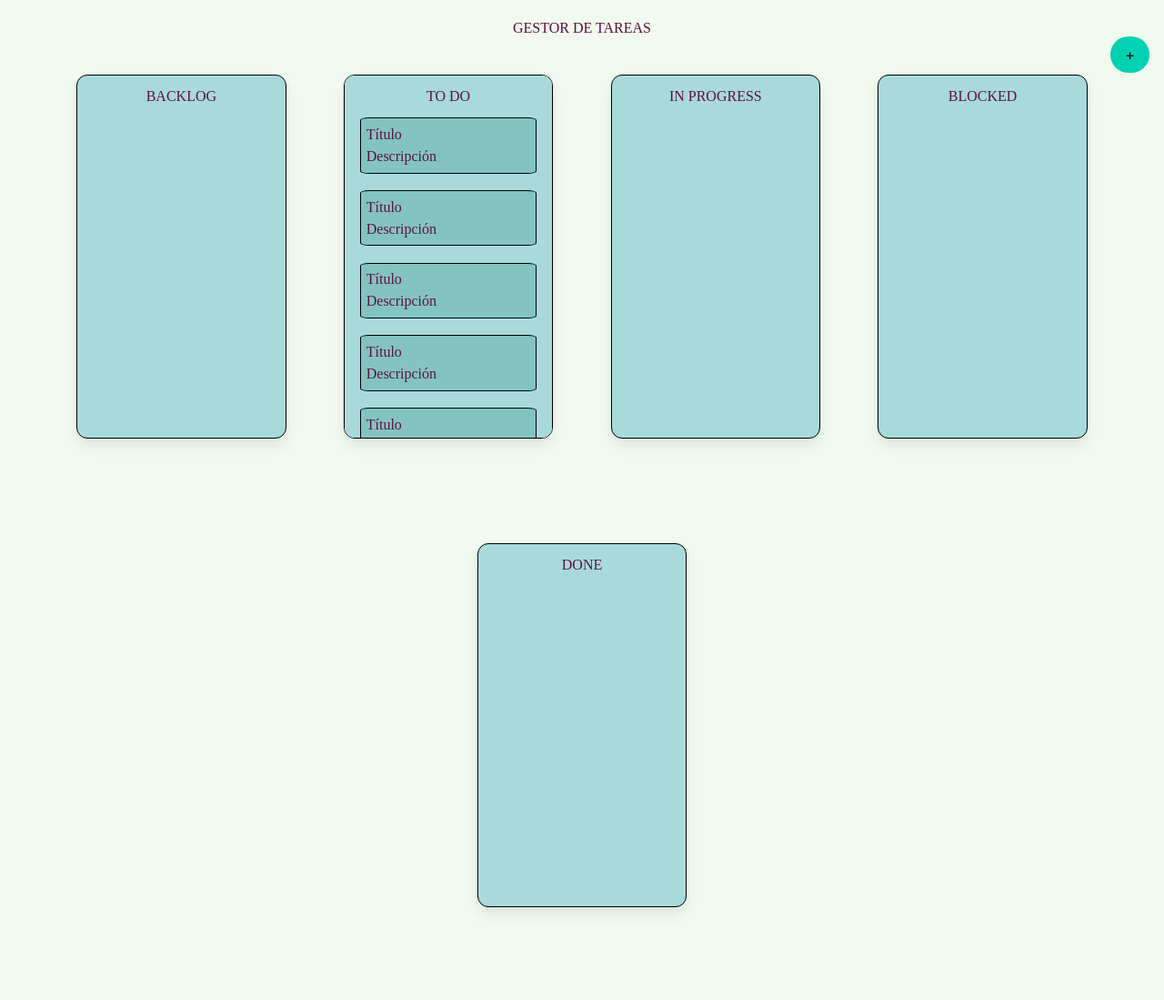
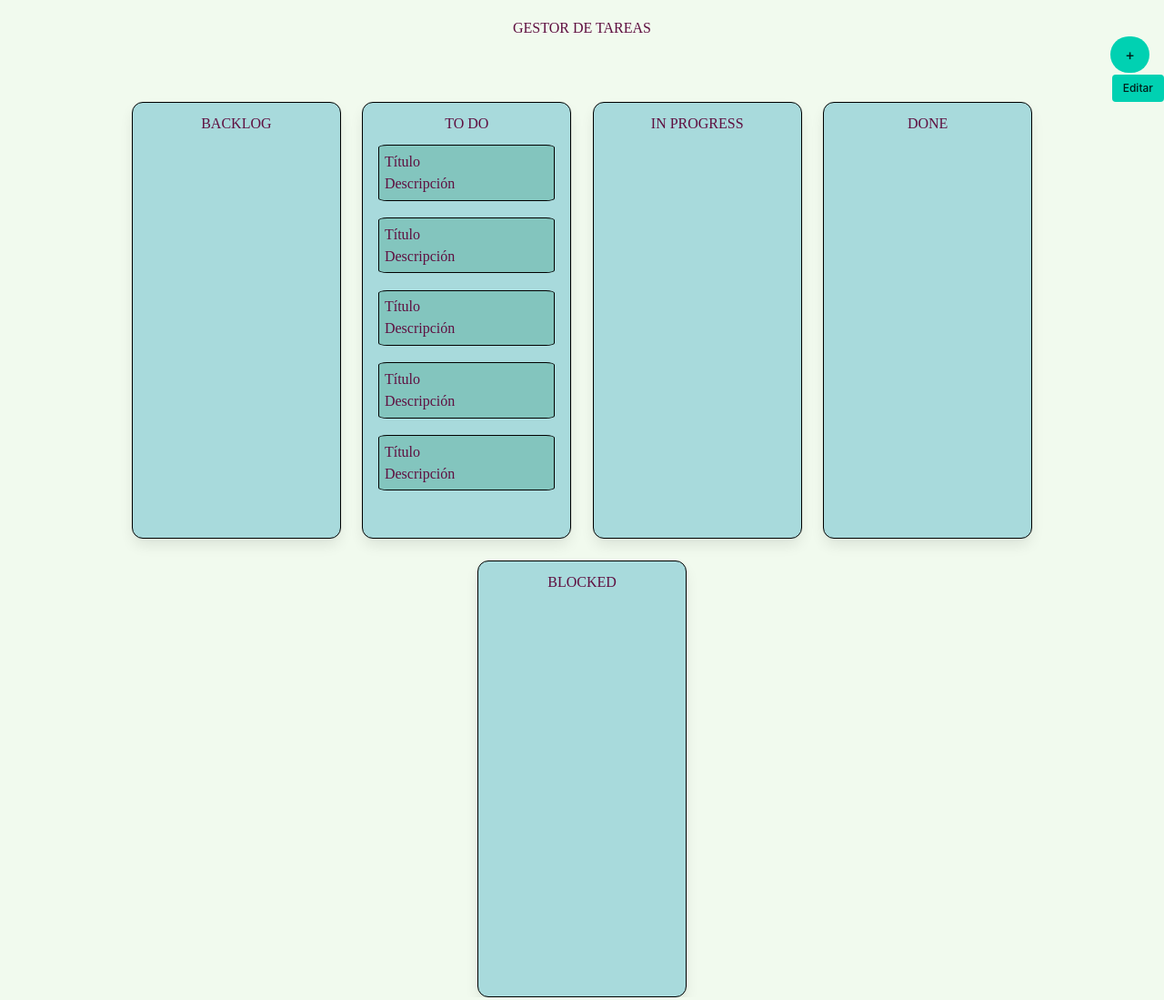
Before and after one commit to QuinoBallara/TAGrupal_Trello, a plain HTML site: page index.html in a window 1280 px wide. Shown: the whole page at 91% size. Drawn offline with nearby package versions, Linux system fonts and the light colour scheme; a web font is replaced by a local one.

Commit message:
new basef

```diff
--- a/index.html
+++ b/index.html
@@ -11,8 +11,9 @@
     <link href="https://fonts.googleapis.com/css2?family=Moderustic:wght@300..800&display=swap" rel="stylesheet">
     <link rel="stylesheet" href="https://cdn.jsdelivr.net/npm/bulma@1.0.2/css/bulma.min.css">
     <link href="style.css" rel="stylesheet">
-    <link href="facu.css" rel="stylesheet">
+    <link href="modal.css" rel="stylesheet">
     <script defer type="module" src="scriptFacu.js"></script>
+    <script defer type="module" src="scriptPau.js"></script>
 
     <title>Falso Trello</title>
 </head>
@@ -23,12 +24,13 @@
     </div>
     <!--    <div id="boton">-->
     <button id="addTask" class="button is-small is-primary">+</button>
+    <button id="editTask" class="button is-small is-primary">Editar</button>
     <!--    </div>-->
     <div class="container">
         <div id="backlog" class="card scroller" ondrop="drop(event)" ondragover="allowDrop(event)">
             <h2>BACKLOG</h2>
         </div>
-        <div id="in-progress" class="card scroller" ondrop="drop(event)" ondragover="allowDrop(event)">
+        <div id="to-do" class="card scroller" ondrop="drop(event)" ondragover="allowDrop(event)">
             <h2>TO DO</h2>
             <div class="task">
                 <p>Título</p>
@@ -51,14 +53,14 @@
                 <p>Descripción</p>
             </div>
         </div>
-        <div id="done" class="card scroller" ondrop="drop(event)" ondragover="allowDrop(event)">
+        <div id="in-progress" class="card scroller" ondrop="drop(event)" ondragover="allowDrop(event)">
             <h2>IN PROGRESS</h2>
         </div>
-        <div class="card scroller">
+        <div id="done" class="card scroller">
+            <h2>DONE</h2>
+        </div>
+        <div id="blocked" class="card scroller">
             <h2>BLOCKED</h2>
-        </div>
-        <div class="card scroller">
-            <h2>DONE</h2>
         </div>
     </div>
     </div>
--- a/scriptFacu.js
+++ b/scriptFacu.js
@@ -60,16 +60,16 @@ document.addEventListener("DOMContentLoaded", function () {
     stateOption1.value = "backlog"
     const stateOption2 = document.createElement("option")
     stateOption2.textContent = "To do"
-    stateOption2.value = "To Do"
+    stateOption2.value = "to-do"
     const stateOption3 = document.createElement("option")
-    stateOption3.textContent = "In progress"
+    stateOption3.textContent = "In Progress"
     stateOption3.value = "in-progress"
     const stateOption4 = document.createElement("option")
     stateOption4.textContent = "Done"
     stateOption4.value = "done"
     const stateOption5 = document.createElement("option")
     stateOption5.textContent = "Blocked"
-    stateOption5.value = "Blocked"
+    stateOption5.value = "blocked"
 
     stateInput.appendChild(stateOption1)
     stateInput.appendChild(stateOption2)
--- a/scriptPau.js
+++ b/scriptPau.js
@@ -0,0 +1,214 @@
+document.addEventListener("DOMContentLoaded", function () {
+    const taskButton = document.getElementById("editTask") // Asigna el ID del botón "Título Descripción"
+    const taskModal = document.createElement("div")
+    taskModal.id = "taskModal"
+    taskModal.className = "modal"
+
+
+    const modalBackground = document.createElement("div")
+    modalBackground.className = "modal-background"
+    taskModal.appendChild(modalBackground)
+
+    const modalContent = document.createElement("div")
+    modalContent.className = "modal-content"
+    taskModal.appendChild(modalContent)
+
+    const titleInput = document.createElement("input")
+    titleInput.type = "text"
+    titleInput.id = "title"
+    titleInput.placeholder = "Título"
+
+    const descriptionTextarea = document.createElement("textarea")
+    descriptionTextarea.id = "description"
+    descriptionTextarea.placeholder = "Descripción"
+
+    const assignInput = document.createElement("input")
+    assignInput.type = "text"
+    assignInput.id = "assign"
+    assignInput.placeholder = "Asignado"
+
+    const priorityInput = document.createElement("select")
+    priorityInput.id = "priority"
+
+    const priorityOption1 = document.createElement("option")
+    priorityOption1.textContent = "1"
+    priorityOption1.value = "1"
+    const priorityOption2 = document.createElement("option")
+    priorityOption2.textContent = "2"
+    priorityOption2.value = "2"
+    const priorityOption3 = document.createElement("option")
+    priorityOption3.textContent = "3"
+    priorityOption3.value = "3"
+    const priorityOption4 = document.createElement("option")
+    priorityOption4.textContent = "4"
+    priorityOption4.value = "4"
+    const priorityOption5 = document.createElement("option")
+    priorityOption5.textContent = "5"
+    priorityOption5.value = "5"
+
+    priorityInput.appendChild(priorityOption1)
+    priorityInput.appendChild(priorityOption2)
+    priorityInput.appendChild(priorityOption3)
+    priorityInput.appendChild(priorityOption4)
+    priorityInput.appendChild(priorityOption5)
+
+    const stateInput = document.createElement("select")
+    stateInput.id = "state"
+
+    const stateOption1 = document.createElement("option")
+    stateOption1.textContent = "Backlog"
+    stateOption1.value = "backlog"
+    const stateOption2 = document.createElement("option")
+    stateOption2.textContent = "To do"
+    stateOption2.value = "To Do"
+    const stateOption3 = document.createElement("option")
+    stateOption3.textContent = "In progress"
+    stateOption3.value = "in-progress"
+    const stateOption4 = document.createElement("option")
+    stateOption4.textContent = "Done"
+    stateOption4.value = "done"
+    const stateOption5 = document.createElement("option")
+    stateOption5.textContent = "Blocked"
+    stateOption5.value = "Blocked"
+
+    stateInput.appendChild(stateOption1)
+    stateInput.appendChild(stateOption2)
+    stateInput.appendChild(stateOption3)
+    stateInput.appendChild(stateOption4)
+    stateInput.appendChild(stateOption5)
+
+    const dateInput = document.createElement("input")
+    dateInput.type = "date"
+    dateInput.id = "date"
+
+    const acceptButton = document.createElement("button")
+    acceptButton.id = "accept"
+    acceptButton.textContent = "Aceptar"
+    acceptButton.className = "button"
+
+    const cancelButton = document.createElement("button")
+    cancelButton.id = "cancel"
+    cancelButton.textContent = "Cancelar"
+    cancelButton.className = "button"
+
+    const buttonBox = document.createElement("div")
+    buttonBox.className = "buttons"
+    buttonBox.appendChild(acceptButton)
+    buttonBox.appendChild(cancelButton)
+
+    modalContent.appendChild(document.createElement("h2")).textContent = "Editar tarea"
+    modalContent.appendChild(document.createElement("label")).textContent = "Título:"
+    modalContent.appendChild(titleInput)
+    modalContent.appendChild(document.createElement("br"))
+
+    modalContent.appendChild(document.createElement("label")).textContent = "Descripción:"
+    modalContent.appendChild(descriptionTextarea)
+    modalContent.appendChild(document.createElement("br"))
+
+    modalContent.appendChild(document.createElement("label")).textContent = "Asignado:"
+    modalContent.appendChild(assignInput)
+    modalContent.appendChild(document.createElement("br"))
+
+    modalContent.appendChild(document.createElement("label")).textContent = "Prioridad:"
+    modalContent.appendChild(priorityInput)
+    modalContent.appendChild(document.createElement("br"))
+
+    modalContent.appendChild(document.createElement("label")).textContent = "Estado:"
+    modalContent.appendChild(stateInput)
+    modalContent.appendChild(document.createElement("br"))
+
+    modalContent.appendChild(document.createElement("label")).textContent = "Fecha:"
+    modalContent.appendChild(dateInput)
+    modalContent.appendChild(document.createElement("br"))
+
+    modalContent.appendChild(buttonBox)
+
+
+    document.body.appendChild(taskModal)
+    taskButton.addEventListener("click", function () {
+        taskModal.classList.add("is-active")
+    })
+
+    acceptButton.addEventListener("click", function () {
+        taskModal.classList.remove("is-active")
+        addTaskToBoard()
+    })
+
+    cancelButton.addEventListener("click", function () {
+        taskModal.classList.remove("is-active")
+    })
+
+    const columns = document.querySelectorAll('.card');
+    columns.forEach(column => {
+        column.addEventListener('dragover', allowDrop);
+        column.addEventListener('drop', drop);
+    });
+
+})
+
+function addTaskToBoard() {
+    const title = document.getElementById('title').value;
+    const desc = document.getElementById('description').value;
+    const status = document.getElementById('state').value;
+    const tasker = document.getElementById('assign').value;
+    const finalDate = document.getElementById('date').value;
+    const priority = document.getElementById('priority').value;
+
+    if (title && desc && status) {
+
+        console.log("Hay titulo")
+
+        const newTask = document.createElement('div');
+        newTask.classList.add('task');
+        newTask.draggable = true;
+        newTask.addEventListener('dragstart', drag);
+
+        newTask.innerHTML =
+            `<h3>${title}</h3>
+                <p>${desc}</p>
+                <p class="hide">${status}</p>
+                <p class="hide">${tasker}</p>
+                <p class="hide">${finalDate}</p>
+                <p class="hide">${priority}</p>`;
+
+        console.log("Mi estado es:", status)
+
+        const column = document.getElementById(status);
+
+        if (column) {
+            console.log("Hay columna")
+            column.appendChild(newTask);
+        }
+
+
+        document.getElementById('title').value = '';
+        document.getElementById('description').value = '';
+        document.getElementById('assign').value = '';
+        document.getElementById('date').value = '';
+        document.getElementById('priority').value = '1';
+        document.getElementById('state').value = 'backlog';
+
+    } else {
+        alert('Por favor, complete todos los campos.');
+    }
+}
+
+function allowDrop(ev) {
+    ev.preventDefault();
+}
+
+function drag(ev) {
+    ev.dataTransfer.setData("text", ev.target.id);
+}
+
+function drop(ev) {
+    ev.preventDefault();
+    const data = ev.dataTransfer.getData("text");
+    const taskElement = document.getElementById(data);
+
+    if (ev.target.classList.contains('card')) {
+        ev.target.appendChild(taskElement);
+    } else if (ev.target.closest('.card')) {
+        ev.target.closest('.card').appendChild(taskElement);
+    }
+}
--- a/style.css
+++ b/style.css
@@ -51,6 +51,7 @@ html {
 
 h1,
 h2,
+h3,
 p {
     color: #5f0f40;
     font-family: 'Moderustic';
@@ -95,10 +96,10 @@ p {
 }
 
 .card {
-    margin: auto auto 10% auto !important;
+    /*margin: auto auto 10% auto !important;*/
     width: 20%;
     min-width: 200px;
-    min-height: 25rem;
+    min-height: 60vh;
     max-height: 25rem;
     display: flex;
     flex-direction: column;
```
Also changed, not shown: modal.css (renamed from facu.css).
